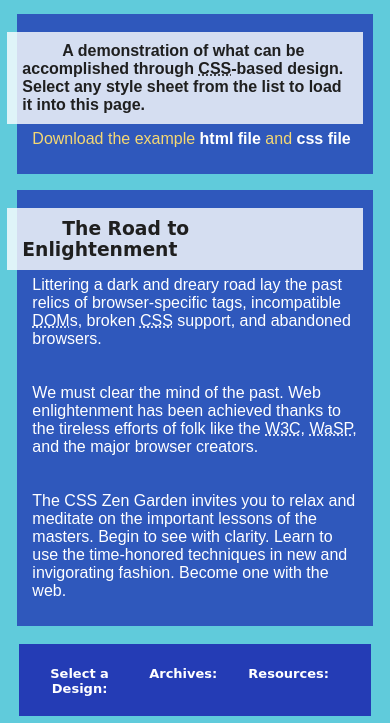
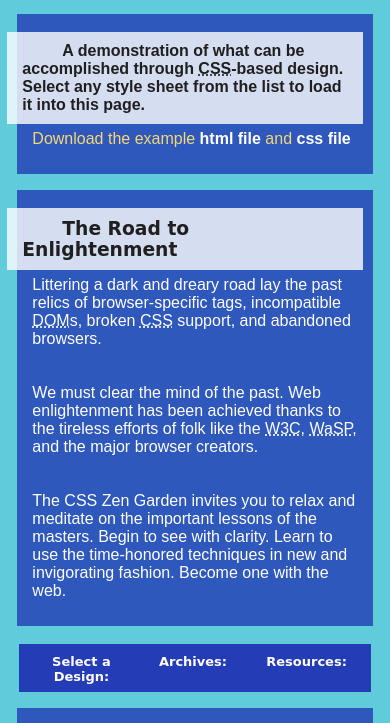
Before and after one commit to TiannaDeSpain/CSS.Zen.Garden, a plain HTML site: page css-zen-garden/index.html in a window 390 px wide. Shown: the part 120-843 px from the top of the page. Drawn offline with nearby package versions, Linux system fonts and the light colour scheme; files that its build step writes are made by us from their sources; a web font is replaced by a local one.

Commit message:
small size for the dropdown

```diff
--- a/css-zen-garden/src/scss/partials/_dropdown.scss
+++ b/css-zen-garden/src/scss/partials/_dropdown.scss
@@ -100,4 +100,13 @@
         text-align: center;
 
     }
+
+    div.wrapper h3 {
+        padding: 10;
+        margin: 0;
+    }
+
+    div.wrapper {
+        padding: 0;
+    }
 }
```
